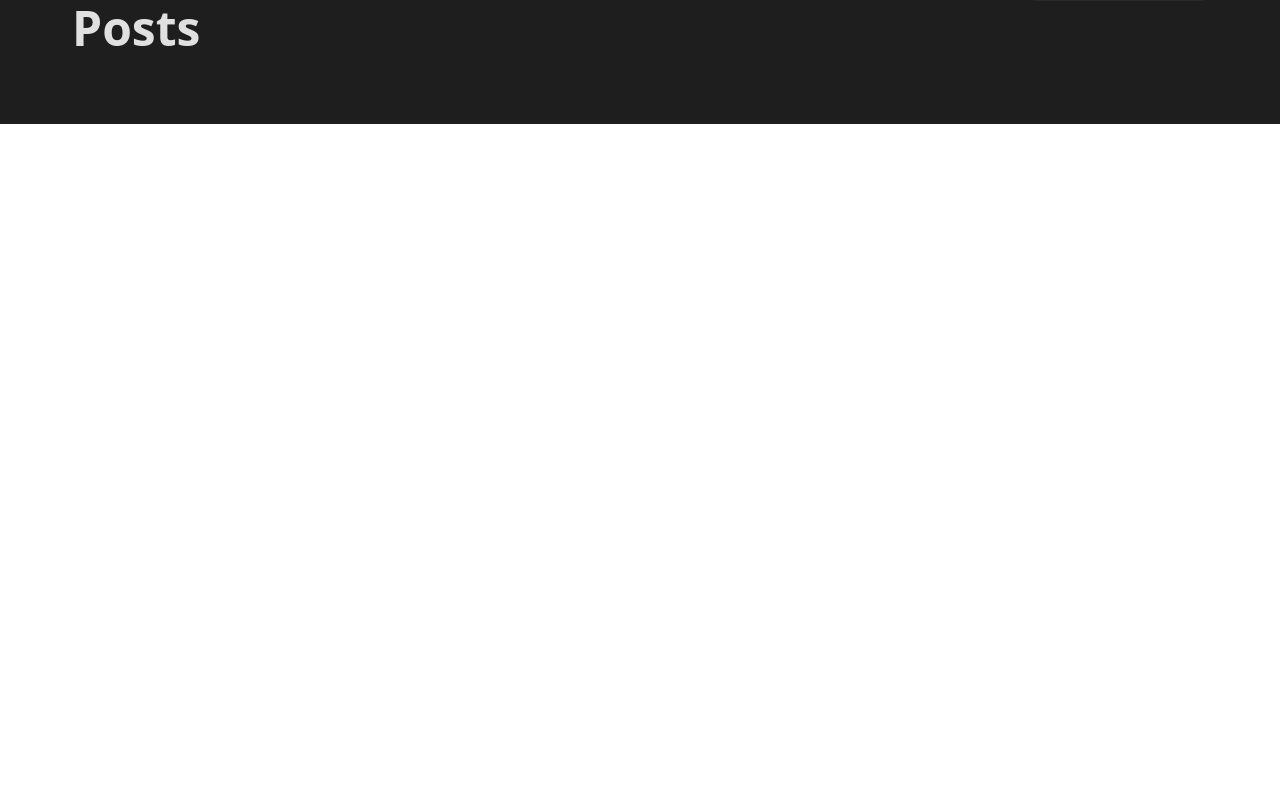
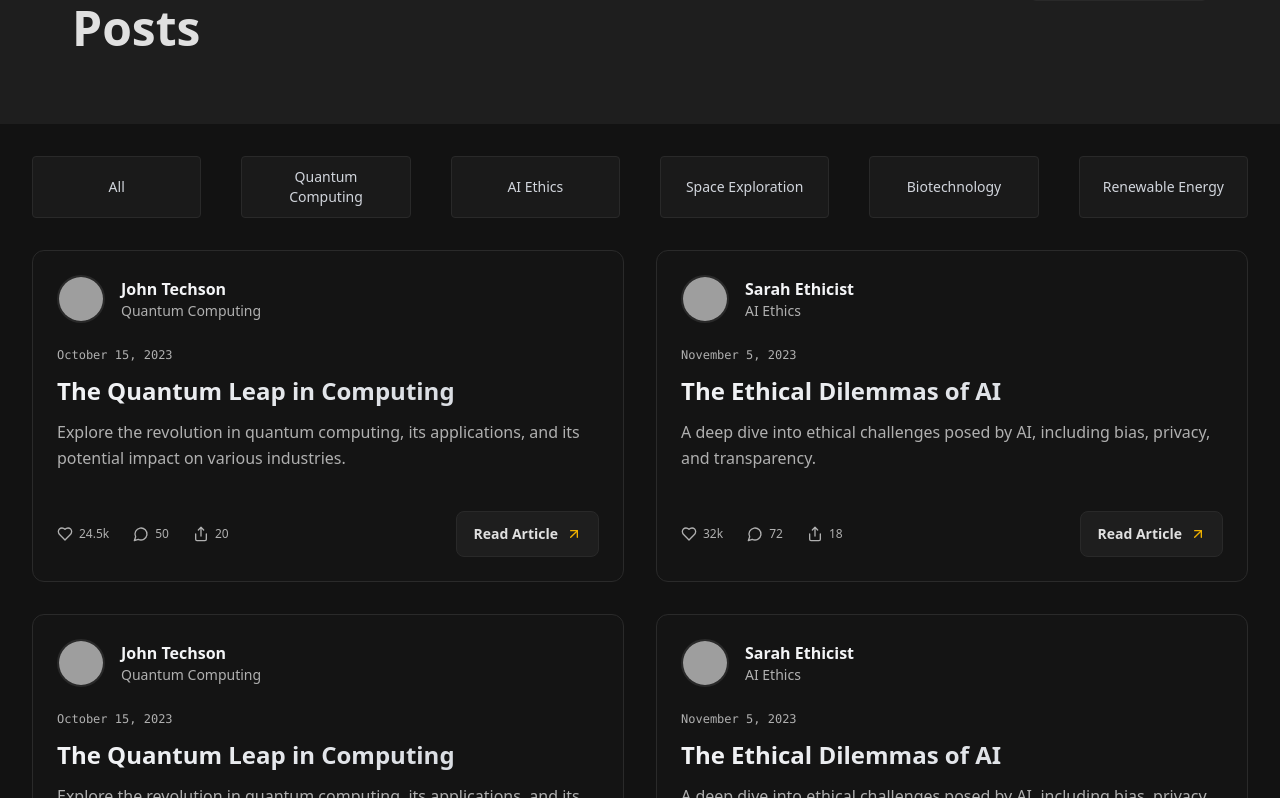
Before and after one commit to AhmadMahmoodRana-dev/BloogingPannel, a React (Vite) app in the folder frontend/: page / in a window 1280 px wide. Shown: the part 2222-3020 px from the top of the page. Before the commit the page ends 2346 px from the top, so only its background shows below. Built offline with nearby package versions, Linux system fonts and the light colour scheme; grey boxes are pictures that could not be loaded.

Commit message:
BlogList

```diff
--- a/frontend/src/components/BLogList.jsx
+++ b/frontend/src/components/BLogList.jsx
@@ -1,6 +1,8 @@
 import React from "react";
-import { ArrowUpRight } from "lucide-react";
+import { ArrowUpRight, Heart, MessageCircle, Share } from "lucide-react";
+import darkTheme from "../colors/theme";
 
+// ... (keep categories and blogPosts arrays the same)
 const categories = [
   "All",
   "Quantum Computing",
@@ -22,7 +24,7 @@ const blogPosts = [
     likes: "24.5k",
     comments: 50,
     shares: 20,
-    avatar: "/avatars/john.png", // Replace with your own image path
+    avatar: "https://img.freepik.com/premium-vector/cool-cartoon-boy-avatar_987671-675.jpg?ga=GA1.1.1076821047.1737958060&semt=ais_hybrid&w=740", // Replace with your own image path
   },
   {
     id: 2,
@@ -35,19 +37,50 @@ const blogPosts = [
     likes: "32k",
     comments: 72,
     shares: 18,
-    avatar: "/avatars/sarah.png", // Replace with your own image path
+    avatar: "https://img.freepik.com/free-psd/3d-rendering-hair-style-avatar-design_23-2151869153.jpg?ga=GA1.1.1076821047.1737958060&semt=ais_hybrid&w=740", // Replace with your own image path
+  },
+  {
+    id: 3,
+    author: "John Techson",
+    category: "Quantum Computing",
+    date: "October 15, 2023",
+    title: "The Quantum Leap in Computing",
+    description:
+      "Explore the revolution in quantum computing, its applications, and its potential impact on various industries.",
+    likes: "24.5k",
+    comments: 50,
+    shares: 20,
+    avatar: "https://img.freepik.com/premium-vector/cool-cartoon-boy-avatar_987671-675.jpg?ga=GA1.1.1076821047.1737958060&semt=ais_hybrid&w=740", // Replace with your own image path
+  },
+  {
+    id: 4,
+    author: "Sarah Ethicist",
+    category: "AI Ethics",
+    date: "November 5, 2023",
+    title: "The Ethical Dilemmas of AI",
+    description:
+      "A deep dive into ethical challenges posed by AI, including bias, privacy, and transparency.",
+    likes: "32k",
+    comments: 72,
+    shares: 18,
+    avatar: "https://img.freepik.com/free-psd/3d-rendering-hair-style-avatar-design_23-2151869153.jpg?ga=GA1.1.1076821047.1737958060&semt=ais_hybrid&w=740", // Replace with your own image path
   },
 ];
-
 const BlogList = () => {
   return (
-    <div className="bg-[#121212] text-white min-h-screen p-6 space-y-6">
+    <div style={{backgroundColor:darkTheme.colors.background}} className="min-h-screen p-8 space-y-8">
       {/* Tabs */}
-      <div className="flex flex-wrap gap-2">
+      <div className="grid lg:grid-cols-6 md:grid-cols-3 grid-cols-2 gap-2 md:gap-5 xl:gap-10 lg:gap-8 2xl:mx-20 justify-center">
         {categories.map((cat) => (
           <button
+          style={{borderColor: darkTheme.colors.border}}
             key={cat}
-            className="px-4 py-2 bg-[#1e1e1e] rounded hover:bg-[#2a2a2a] transition-all"
+            className={`px-5 py-2.5 rounded-sm  text-sm font-medium transition-all border
+              ${
+                cat === "All"
+                  ? "bg-[#1a1a1a] text-gray-300 hover:bg-[#252525]"
+                  : "bg-[#1a1a1a] text-gray-300 hover:bg-[#252525]"
+              }`}
           >
             {cat}
           </button>
@@ -55,42 +88,66 @@ const BlogList = () => {
       </div>
 
       {/* Blog Cards */}
-      <div className="space-y-8">
+      <div className="grid gap-8 md:grid-cols-2">
         {blogPosts.map((post) => (
           <div
             key={post.id}
-            className="bg-[#1a1a1a] p-6 rounded-lg flex flex-col gap-4"
+            className="group bg-[#141414] p-6 rounded-xl border border-[#2a2a2a] hover:border-[#3a3a3a] transition-all hover:-translate-y-1.5 cursor-pointer"
           >
+            <div className="flex flex-col gap-6">
               {/* Author Info */}
               <div className="flex items-center gap-4">
+                <div className="relative">
                   <img
                     src={post.avatar}
                     alt={post.author}
-                className="w-12 h-12 rounded-full object-cover"
+                    style={{borderColor:darkTheme.colors.border}}
+                    className="w-12 h-12 rounded-full object-cover border-2"
                   />
+                  <div className="absolute inset-0 rounded-full border-2 border-transparent" />
+                </div>
                 <div>
-                <p className="font-semibold">{post.author}</p>
-                <p className="text-sm text-gray-400">{post.category}</p>
+                  <p className="font-semibold text-gray-100">{post.author}</p>
+                  <p style={{color:darkTheme.colors.textSecondary}} className="text-sm text-transparent">
+                    {post.category}
+                  </p>
                 </div>
               </div>
 
               {/* Blog Content */}
-            <div>
-              <p className="text-sm text-gray-400">{post.date}</p>
-              <h2 className="text-xl font-bold mt-1">{post.title}</h2>
-              <p className="text-gray-300 mt-2 text-sm">{post.description}</p>
+              <div className="space-y-3">
+                <p style={{color:darkTheme.colors.textSecondary}} className="text-xs font-mono">{post.date}</p>
+                <h2 className="text-2xl font-bold bg-gradient-to-r from-gray-100 to-gray-300 bg-clip-text text-transparent">
+                  {post.title}
+                </h2>
+                <p style={{color:darkTheme.colors.textSecondary}} className="leading-relaxed">
+                  {post.description}
+                </p>
               </div>
 
               {/* Actions */}
               <div className="flex items-center justify-between mt-4">
-              <div className="flex gap-4 text-sm text-gray-400">
-                <span>❤️ {post.likes}</span>
-                <span>💬 {post.comments}</span>
-                <span>🔁 {post.shares}</span>
+                <div style={{color:darkTheme.colors.textSecondary}} className="flex gap-6">
+                  <div className="flex items-center gap-1.5">
+                    <Heart className="w-4 h-4" />
+                    <span className="text-xs font-medium">{post.likes}</span>
                   </div>
-              <button className="flex items-center gap-1 px-3 py-1 border border-gray-600 text-sm rounded hover:bg-gray-700 transition">
-                View Blog <ArrowUpRight size={14} />
+                  <div className="flex items-center gap-1.5">
+                    <MessageCircle className="w-4 h-4" />
+                    <span className="text-xs font-medium">{post.comments}</span>
+                  </div>
+                  <div className="flex items-center gap-1.5">
+                    <Share className="w-4 h-4" />
+                    <span className="text-xs font-medium">{post.shares}</span>
+                  </div>
+                </div>
+                <button style={{backgroundColor:darkTheme.colors.cardBackground,borderColor:darkTheme.colors.border}} className="flex items-center gap-2 px-4 py-3  rounded-lg border">
+                  <span style={{color:darkTheme.colors.textPrimary}} className="text-sm font-semibold">
+                    Read Article
+                  </span>
+                  <ArrowUpRight color="#f0b100" className="w-4 h-4" />
                 </button>
+              </div>
             </div>
           </div>
         ))}
--- a/frontend/src/pages/Home/index.jsx
+++ b/frontend/src/pages/Home/index.jsx
@@ -36,8 +36,8 @@ const Home = () => {
       <FutureTechFeature />
       <TechBlogMain data={data} icon={icon} Heading={"Future Technology Blog"} Para={"Stay informed with our blog section dedicated to future technology."} />
       <TechBlogMain data={data} icon={icon1} Heading={"Research Insights Blogs"} Para={"Dive deep into future technology concepts with our research section."} />
-      {/* <BlogList /> */}
       <BlogListFeature/>
+      <BlogList />
     </div>
   );
 };
```
Lines whose indentation alone changed are shown as unchanged.
